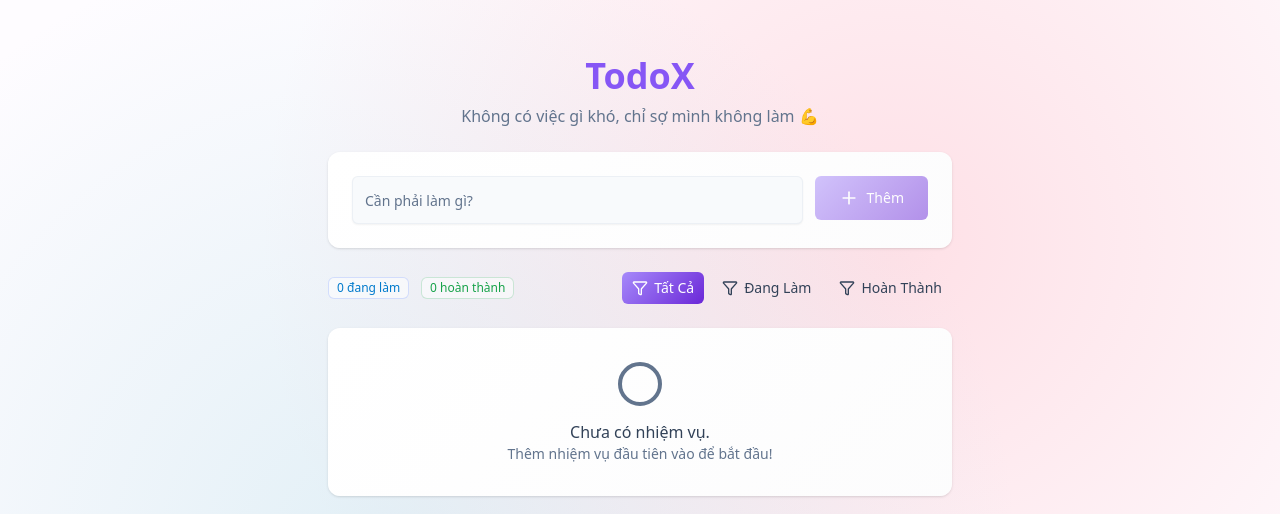
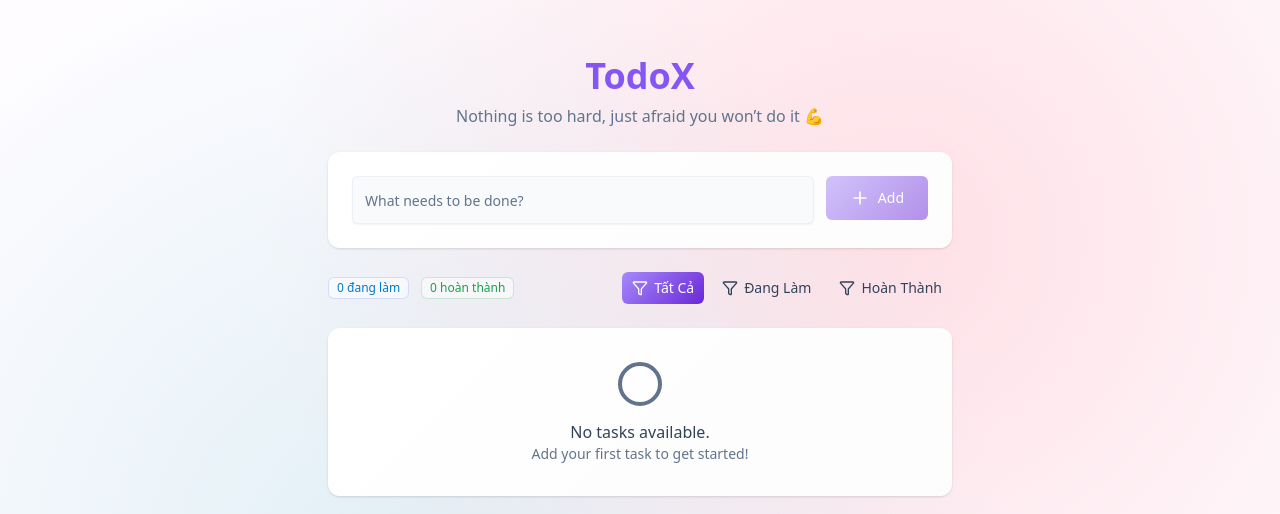
Before and after one commit to trungnguyen1221999/fullStack-todo-app-simple, a React (Vite) app in the folder frontend/: page / in a window 1280 px wide. Shown: the top 514 px of the page. Built offline with nearby package versions, Linux system fonts and the light colour scheme; no server answers.

Commit message:
change language

```diff
--- a/frontend/src/components/AddTask.jsx
+++ b/frontend/src/components/AddTask.jsx
@@ -8,20 +8,21 @@ import api from "@/lib/axios";
 
 const AddTask = ({ handleNewTaskAdded }) => {
   const [newTaskTitle, setNewTaskTitle] = useState("");
+
   const addTask = async () => {
     if (newTaskTitle.trim()) {
       try {
         await api.post("/tasks", { title: newTaskTitle });
-        toast.success(`Nhiệm vụ ${newTaskTitle} đã được thêm vào.`);
+        toast.success(`Task "${newTaskTitle}" has been added.`);
         handleNewTaskAdded();
       } catch (error) {
-        console.error("Lỗi xảy ra khi thêm task.", error);
-        toast.error("Lỗi xảy ra khi thêm nhiệm vụ mới.");
+        console.error("Error occurred while adding task.", error);
+        toast.error("An error occurred while adding a new task.");
       }
 
       setNewTaskTitle("");
     } else {
-      toast.error("Bạn cần nhập nội dung của nhiệm vụ.");
+      toast.error("Please enter a task description.");
     }
   };
 
@@ -36,10 +37,10 @@ const AddTask = ({ handleNewTaskAdded }) => {
       <div className="flex flex-col gap-3 sm:flex-row">
         <Input
           type="text"
-          placeholder="Cần phải làm gì?"
+          placeholder="What needs to be done?"
           className="h-12 text-base bg-slate-50 sm:flex-1 border-border/50 focus:border-primary/50 focus:ring-primary/20"
           value={newTaskTitle}
-          onChange={(even) => setNewTaskTitle(even.target.value)}
+          onChange={(event) => setNewTaskTitle(event.target.value)}
           onKeyPress={handleKeyPress}
         />
 
@@ -51,7 +52,7 @@ const AddTask = ({ handleNewTaskAdded }) => {
           disabled={!newTaskTitle.trim()}
         >
           <Plus className="size-5" />
-          Thêm
+          Add
         </Button>
       </div>
     </Card>
--- a/frontend/src/components/Footer.jsx
+++ b/frontend/src/components/Footer.jsx
@@ -8,14 +8,15 @@ const Footer = ({ completedTasksCount = 0, activeTasksCount = 0 }) => {
           <p className="text-sm text-muted-foreground">
             {completedTasksCount > 0 && (
               <>
-                🎉 Tuyệt vời! Bạn đã hoàn thành {completedTasksCount} việc
+                🎉 Awesome! You’ve completed {completedTasksCount} task
+                {completedTasksCount > 1 ? "s" : ""}
                 {activeTasksCount > 0 &&
-                  `, còn ${activeTasksCount} việc nữa thôi. Cố lên!`}
+                  `, only ${activeTasksCount} left to go. Keep it up!`}
               </>
             )}
 
             {completedTasksCount === 0 && activeTasksCount > 0 && (
-              <>Hãy bắt đầu làm {activeTasksCount} nhiệm vụ nào!</>
+              <>Let’s get started with your {activeTasksCount} task(s)!</>
             )}
           </p>
         </div>
--- a/frontend/src/components/Header.jsx
+++ b/frontend/src/components/Header.jsx
@@ -8,7 +8,7 @@ export const Header = () => {
       </h1>
 
       <p className="text-muted-foreground">
-        Không có việc gì khó, chỉ sợ mình không làm 💪
+        Nothing is too hard, just afraid you won’t do it 💪
       </p>
     </div>
   );
--- a/frontend/src/components/TaskCard.jsx
+++ b/frontend/src/components/TaskCard.jsx
@@ -8,31 +8,31 @@ import api from "@/lib/axios";
 import { toast } from "sonner";
 
 const TaskCard = ({ task, index, handleTaskChanged }) => {
-  const [isEditting, setIsEditting] = useState(false);
+  const [isEditing, setIsEditing] = useState(false);
   const [updateTaskTitle, setUpdateTaskTitle] = useState(task.title || "");
 
   const deleteTask = async (taskId) => {
     try {
       await api.delete(`/tasks/${taskId}`);
-      toast.success("Nhiệm vụ đã xoá.");
+      toast.success("Task deleted.");
       handleTaskChanged();
     } catch (error) {
-      console.error("Lỗi xảy ra khi xoá task.", error);
-      toast.error("Lỗi xảy ra khi xoá nhiệm vụ mới.");
+      console.error("Error deleting task.", error);
+      toast.error("Error occurred while deleting the task.");
     }
   };
 
   const updateTask = async () => {
     try {
-      setIsEditting(false);
+      setIsEditing(false);
       await api.put(`/tasks/${task._id}`, {
         title: updateTaskTitle,
       });
-      toast.success(`Nhiệm vụ đã đổi thành ${updateTaskTitle}`);
+      toast.success(`Task updated to "${updateTaskTitle}".`);
       handleTaskChanged();
     } catch (error) {
-      console.error("Lỗi xảy ra khi update task.", error);
-      toast.error("Lỗi xảy ra khi cập nhập nhiệm vụ.");
+      console.error("Error updating task.", error);
+      toast.error("Error occurred while updating the task.");
     }
   };
 
@@ -43,20 +43,18 @@ const TaskCard = ({ task, index, handleTaskChanged }) => {
           status: "complete",
           completedAt: new Date().toISOString(),
         });
-
-        toast.success(`${task.title} đã hoàn thành.`);
+        toast.success(`"${task.title}" is completed.`);
       } else {
         await api.put(`/tasks/${task._id}`, {
           status: "active",
           completedAt: null,
         });
-        toast.success(`${task.title} đã đổi sang chưa hoàn thành.`);
+        toast.success(`"${task.title}" marked as not completed.`);
       }
-
       handleTaskChanged();
     } catch (error) {
-      console.error("Lỗi xảy ra khi update task.", error);
-      toast.error("Lỗi xảy ra khi cập nhập nhiệm vụ.");
+      console.error("Error updating task.", error);
+      toast.error("Error occurred while updating the task.");
     }
   };
 
@@ -75,7 +73,7 @@ const TaskCard = ({ task, index, handleTaskChanged }) => {
       style={{ animationDelay: `${index * 50}ms` }}
     >
       <div className="flex items-center gap-4">
-        {/* nút tròn */}
+        {/* Circle button */}
         <Button
           variant="ghost"
           size="icon"
@@ -94,18 +92,18 @@ const TaskCard = ({ task, index, handleTaskChanged }) => {
           )}
         </Button>
 
-        {/* hiển thị hoặc chỉnh sửa tiêu đề */}
+        {/* Display or edit title */}
         <div className="flex-1 min-w-0">
-          {isEditting ? (
+          {isEditing ? (
             <Input
-              placeholder="Cần phải làm gì?"
+              placeholder="What needs to be done?"
               className="flex-1 h-12 text-base border-border/50 focus:border-primary/50 focus:ring-primary/20"
               type="text"
               value={updateTaskTitle}
               onChange={(e) => setUpdateTaskTitle(e.target.value)}
               onKeyPress={handleKeyPress}
               onBlur={() => {
-                setIsEditting(false);
+                setIsEditing(false);
                 setUpdateTaskTitle(task.title || "");
               }}
             />
@@ -122,7 +120,7 @@ const TaskCard = ({ task, index, handleTaskChanged }) => {
             </p>
           )}
 
-          {/* ngày tạo & ngày hoàn thành */}
+          {/* Created & completed date */}
           <div className="flex items-center gap-2 mt-1">
             <Calendar className="size-3 text-muted-foreground" />
             <span className="text-xs text-muted-foreground">
@@ -140,22 +138,22 @@ const TaskCard = ({ task, index, handleTaskChanged }) => {
           </div>
         </div>
 
-        {/* nút chỉnh và xoá */}
+        {/* Edit & Delete buttons */}
         <div className="hidden gap-2 group-hover:inline-flex animate-slide-up">
-          {/* nút edit */}
+          {/* Edit button */}
           <Button
             variant="ghost"
             size="icon"
             className="flex-shrink-0 transition-colors size-8 text-muted-foreground hover:text-info"
             onClick={() => {
-              setIsEditting(true);
+              setIsEditing(true);
               setUpdateTaskTitle(task.title || "");
             }}
           >
             <SquarePen className="size-4" />
           </Button>
 
-          {/* nút xoá */}
+          {/* Delete button */}
           <Button
             variant="ghost"
             size="icon"
--- a/frontend/src/components/TaskEmptyState.jsx
+++ b/frontend/src/components/TaskEmptyState.jsx
@@ -10,17 +10,17 @@ const TaskEmptyState = ({ filter }) => {
         <div>
           <h3 className="font-medium text-foreground">
             {filter === "active"
-              ? "Không có nhiệm vụ nào đang làm."
+              ? "No active tasks."
               : filter === "completed"
-              ? "Chưa có nhiệm vụ nào hoàn thành."
-              : "Chưa có nhiệm vụ."}
+              ? "No completed tasks yet."
+              : "No tasks available."}
           </h3>
 
           <p className="text-sm text-muted-foreground">
             {filter === "all"
-              ? "Thêm nhiệm vụ đầu tiên vào để bắt đầu!"
-              : `Chuyển sang "tất cả" để thấy những nhiệm vụ ${
-                  filter === "active" ? "đã hoàn thành." : "đang làm."
+              ? "Add your first task to get started!"
+              : `Switch to "All" to see tasks ${
+                  filter === "active" ? "that are completed." : "in progress."
                 }`}
           </p>
         </div>
```
